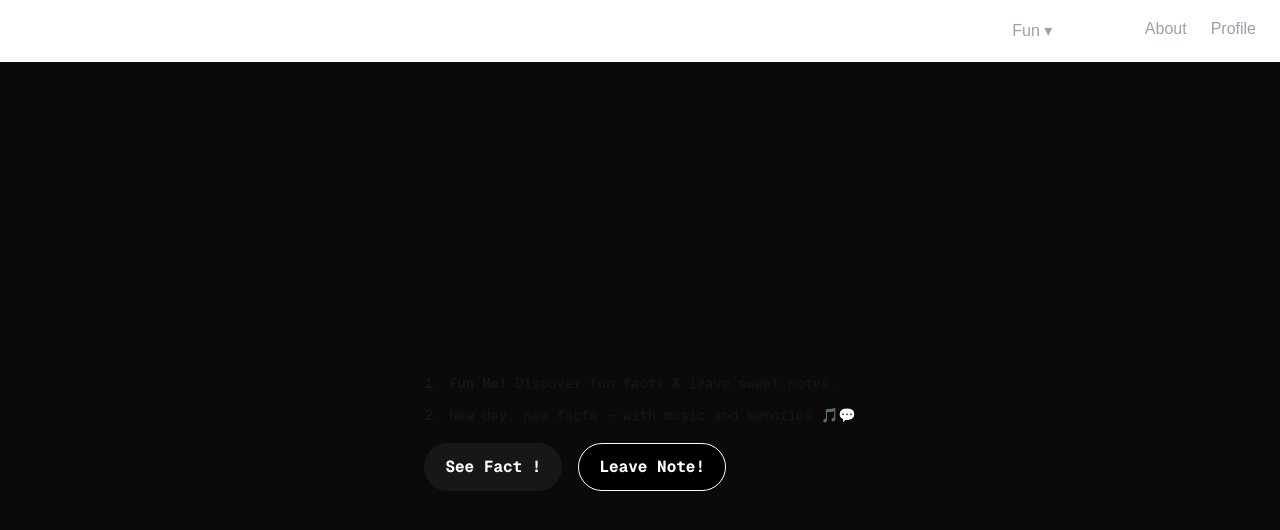
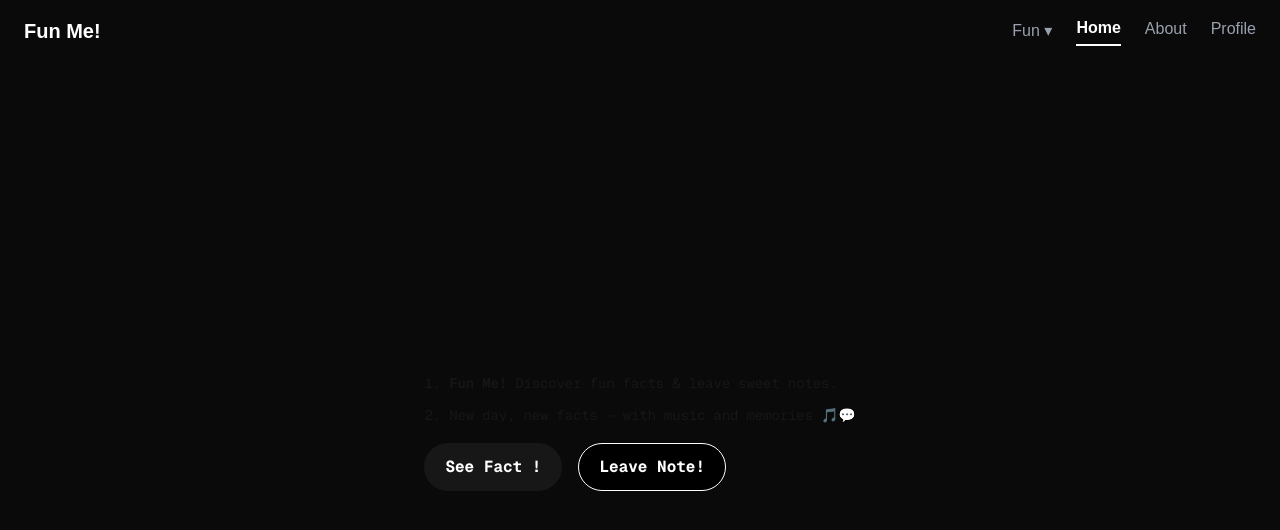
Before and after one commit to ZeeKotomori/Fun-Me-, a Next.js app: page / in a window 1280 px wide. Shown: the top 530 px of the page. Built offline with nearby package versions, Linux system fonts and the light colour scheme.

Commit message:
feat: add background color to Navbar for improved visual consistency

```diff
--- a/src/app/components/Navbar.tsx
+++ b/src/app/components/Navbar.tsx
@@ -36,7 +36,7 @@ export default function Navbar() {
     };
 
     return (
-        <nav className="w-full px-6 py-4 shadow-md text-white font-[var(--font-geist-sans)]">
+        <nav className="w-full bg-[#0a0a0a] px-6 py-4 shadow-md text-white font-[var(--font-geist-sans)]">
             <div className="flex justify-between items-center">
                 <Link href="/" className="text-xl font-bold">
                     Fun Me!
```
